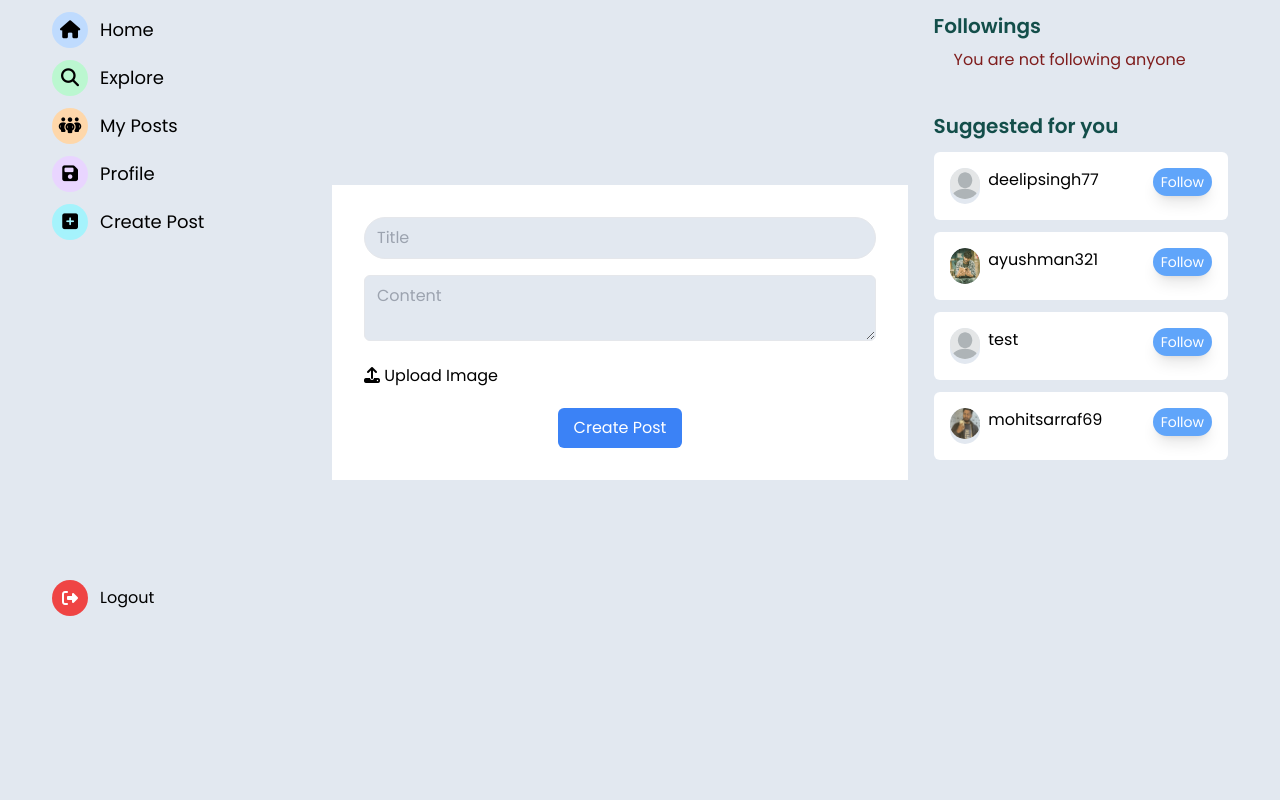
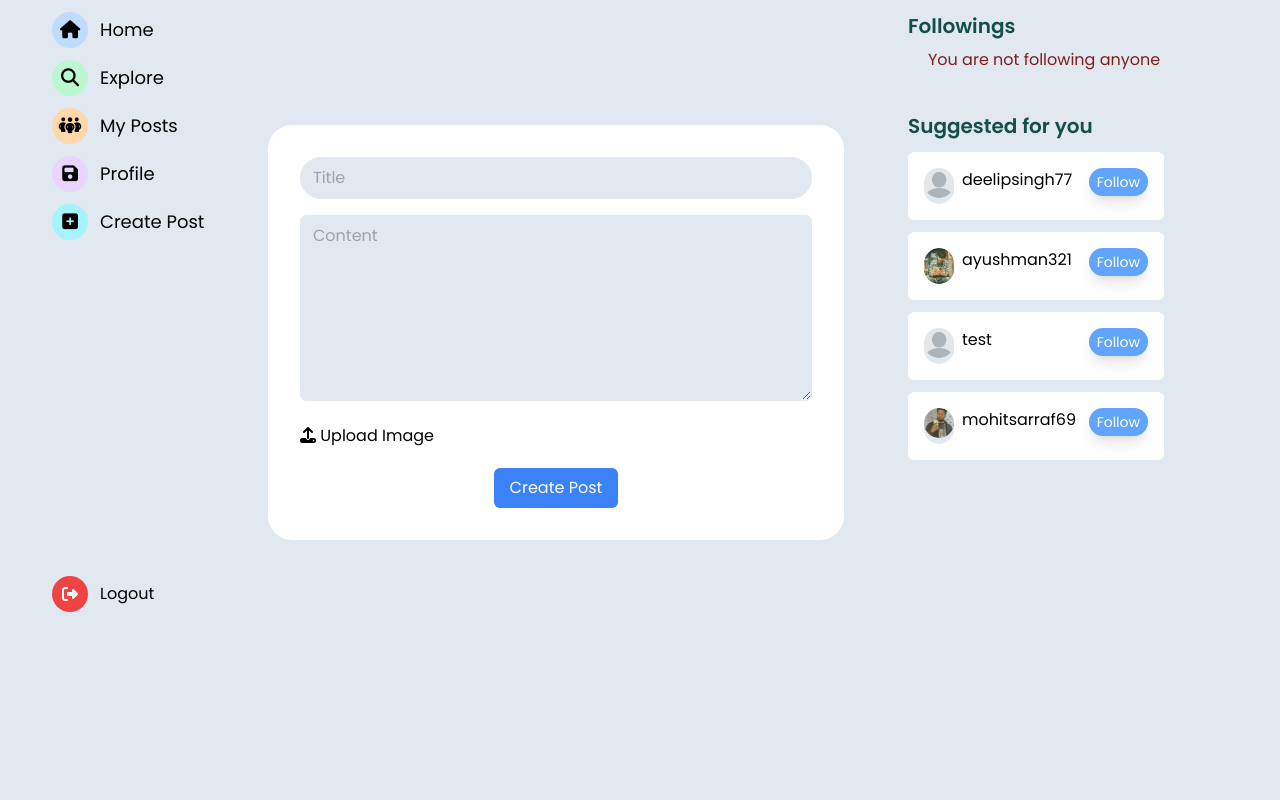
Before and after one commit to deelipsingh77/socialhub, a Django app: a page that uses core/templates/home.html in a window 1280 px wide. Shown: the part 120-920 px from the top of the page. Run offline with Django 5.2, Linux system fonts and the light colour scheme; a user stored in the database is signed in; data comes from the database, SQL or seed files in the repository; some libraries are stand-ins or nearby versions.

Commit message:
Minor Styling Fix

```diff
--- a/core/templates/create_post.html
+++ b/core/templates/create_post.html
@@ -5,14 +5,14 @@
 {% endblock %}
 
 {% block content %}
-  <form enctype="multipart/form-data" method="POST" class="w-full mx-auto bg-white p-8 ">
+  <form enctype="multipart/form-data" method="POST" class="w-full mx-auto bg-white p-8 rounded-3xl">
     {% csrf_token %}
 
     <div class="mb-4">
       <input  required type="text" placeholder="Title" name="title" id="title" class="w-full px-3 py-2 border rounded-3xl focus:outline-none focus:border-blue-500 bg-slate-200 " />
     </div>
     <div class="mb-4">
-      <textarea  name="content" id="content" placeholder="Content" class="w-full px-3 py-2 border rounded-md focus:outline-none focus:border-blue-500 bg-slate-200 "></textarea>
+      <textarea  name="content" id="content" rows="7" placeholder="Content" class="w-full px-3 py-2 border rounded-md focus:outline-none focus:border-blue-500 bg-slate-200 "></textarea>
     </div>
     <label for="image" class="custom-file-upload">
         <i class="fa-solid fa-upload"></i> Upload Image
--- a/core/templates/home.html
+++ b/core/templates/home.html
@@ -68,11 +68,11 @@
       {% comment %} side nav {% endcomment %}
       <section
         id="navigation"
-        class="h-[80vh] w-[25vw] flex flex-col justify-between pl-10 gap-14 pb-9 fixed left-3"
+        class="h-[80vh] w-[20vw] flex flex-col justify-between pl-10 gap-14 pb-10 fixed left-3"
       >
         <nav class="flex flex-col gap-3">
           <a
-            class="text-lg flex items-center gap-3"
+            class="text-lg flex items-center gap-3 hover:bg-green-200"
             href="/{{ user.username }}/home"
           >
             <span
@@ -133,7 +133,7 @@
         </div>
       </section>
 
-      <section class="ml-[25vw] w-[45vw] flex justify-center flex-col">
+      <section class="ml-[20vw] w-[45vw] flex justify-center flex-col">
         {% block content %}
           {% if posts %}
             {% for post in posts %}
@@ -249,7 +249,7 @@
                       />
                       <button
                         type="submit"
-                        class="bg-blue-500 text-white px-4 py-1 rounded-3xl hover:bg-green-500 mt-2"
+                        class="bg-blue-500 text-white px-4 py-1 rounded-3xl hover:bg-blue-600 mt-2"
                       >
                         Comment
                       </button>
@@ -264,7 +264,7 @@
         {% endblock content %}
       </section>
 
-      <section id="right_most" class="w-[25vw] pl-[2vw] h-[80vh]">
+      <section id="right_most" class="w-[25vw] pl-16 h-[80vh]">
         <h2 class="text-teal-900 text-xl font-semibold mb-2">Followings</h2>
         {% if following_profiles %}
           {% for following_profile in following_profiles %}
```
